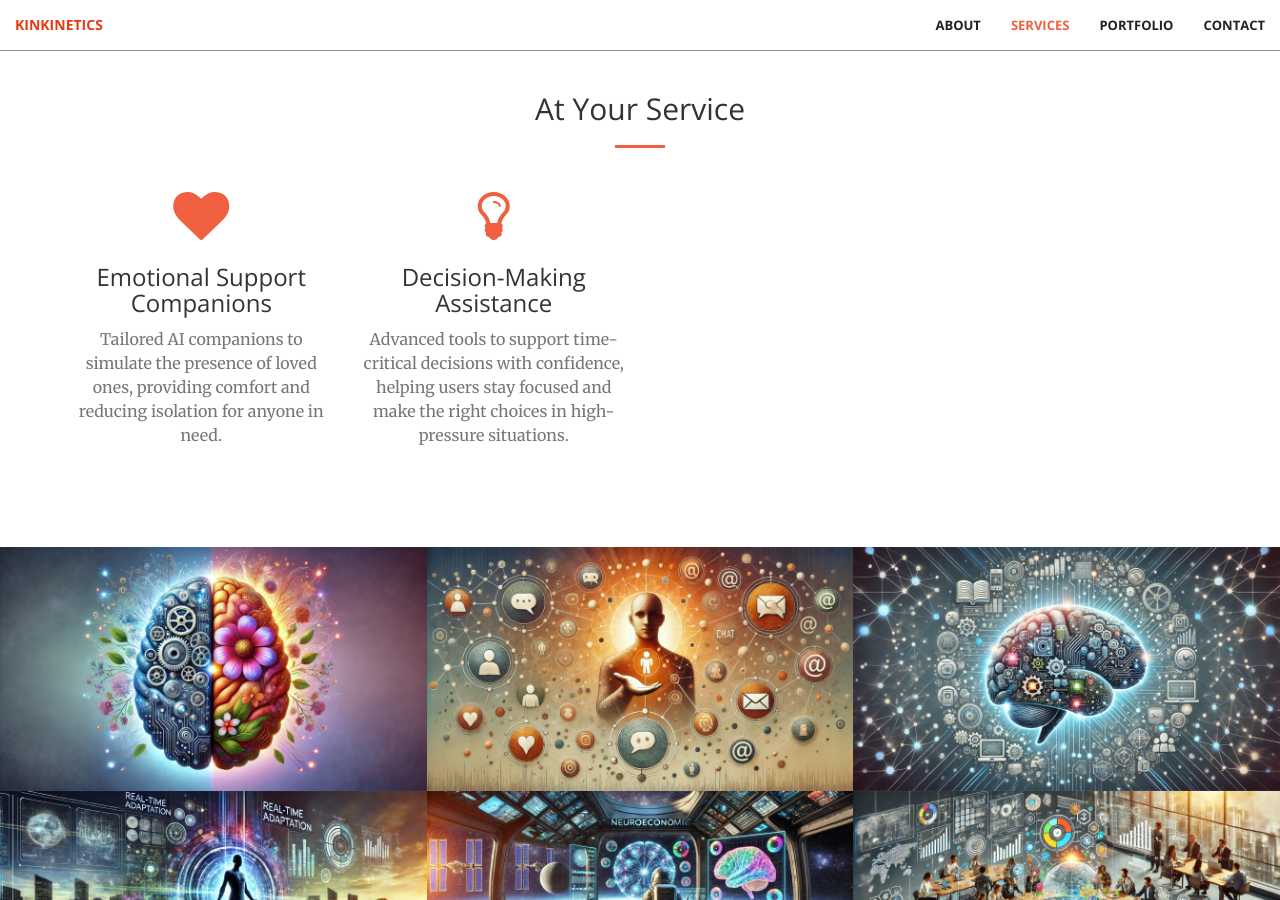
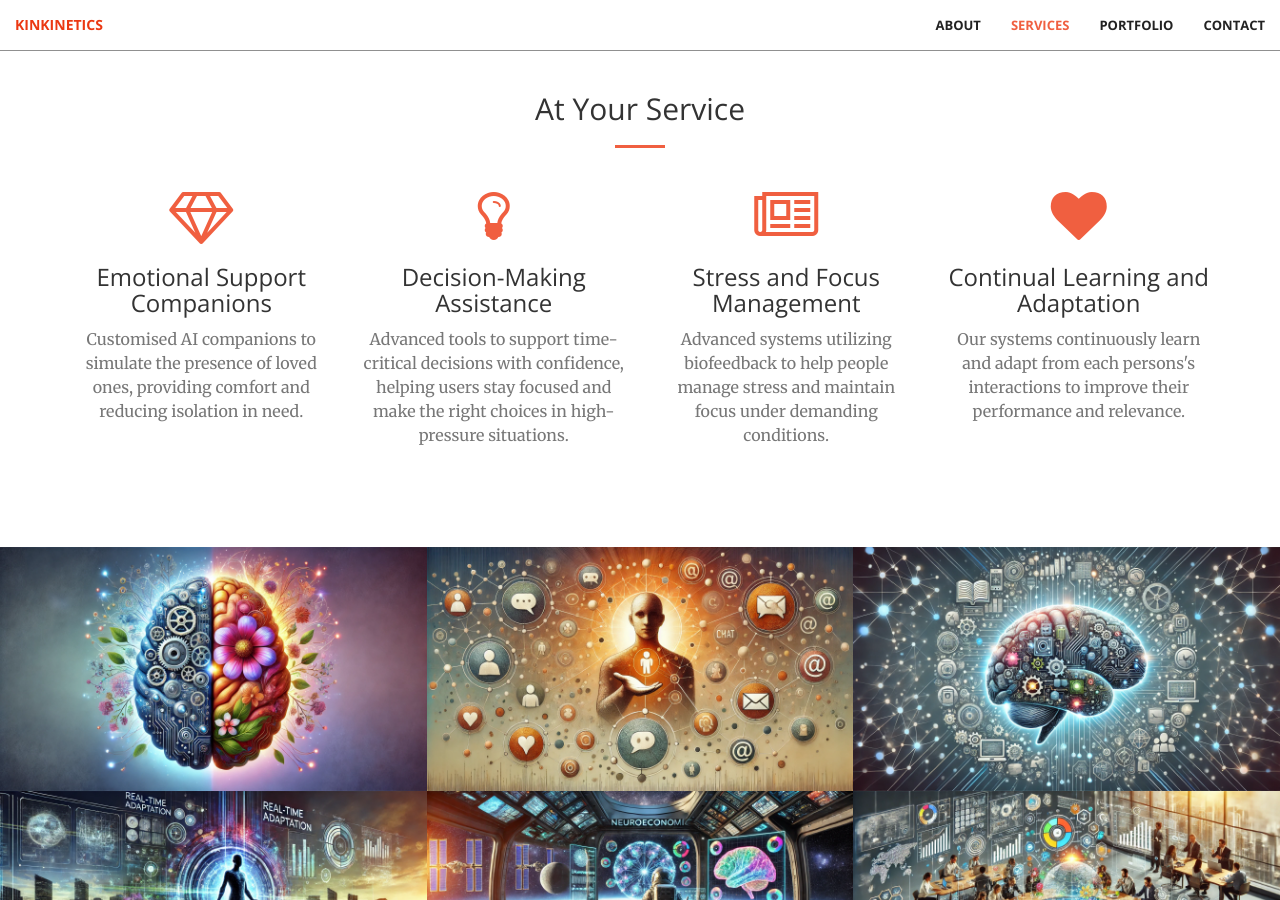
Before and after one commit to ramdaskinkinetics/KavyaKinKineticsCopy1.github.io, a Jekyll site: the page built from index.html, in a window 1280 px wide and 900 px high, scrolled down 1646 px. Built offline with Jekyll 4.4.1, drawn with Linux system fonts in a browser that asks for light colours.

Commit message:
Updated website content for KinKinetics

```diff
--- a/_includes/services.html
+++ b/_includes/services.html
@@ -11,16 +11,30 @@
         <div class="row">
             <div class="col-lg-3 col-md-6 text-center">
                 <div class="service-box">
-                    <i class="fa fa-4x fa-heart wow bounceIn text-primary"></i>
+                    <i class="fa fa-4x fa-diamond wow bounceIn text-primary"></i>
                     <h3>Emotional Support Companions</h3>
-                    <p class="text-muted">Tailored AI companions to simulate the presence of loved ones, providing comfort and reducing isolation for anyone in need.</p>
+                    <p class="text-muted">Customised AI companions to simulate the presence of loved ones, providing comfort and reducing isolation in need.</p>
                 </div>
             </div>
             <div class="col-lg-3 col-md-6 text-center">
                 <div class="service-box">
-                    <i class="fa fa-4x fa-lightbulb-o wow bounceIn text-primary" data-wow-delay=".1s"></i>
+                     <i class="fa fa-4x fa-lightbulb-o wow bounceIn text-primary" data-wow-delay=".1s"></i>
                     <h3>Decision-Making Assistance</h3>
                     <p class="text-muted">Advanced tools to support time-critical decisions with confidence, helping users stay focused and make the right choices in high-pressure situations.</p>
+                </div>
+            </div>
+            <div class="col-lg-3 col-md-6 text-center">
+                <div class="service-box">
+                    <i class="fa fa-4x fa-newspaper-o wow bounceIn text-primary" data-wow-delay=".2s"></i>
+                    <h3>Stress and Focus Management</h3>
+                    <p class="text-muted">Advanced systems utilizing biofeedback to help people manage stress and maintain focus under demanding conditions.</p>
+                </div>
+            </div>
+            <div class="col-lg-3 col-md-6 text-center">
+                <div class="service-box">
+                    <i class="fa fa-4x fa-heart wow bounceIn text-primary" data-wow-delay=".3s"></i>
+                    <h3>Continual Learning and Adaptation</h3>
+                    <p class="text-muted">Our systems continuously learn and adapt from each persons's interactions to improve their performance and relevance.</p>
                 </div>
             </div>
         </div>
```
